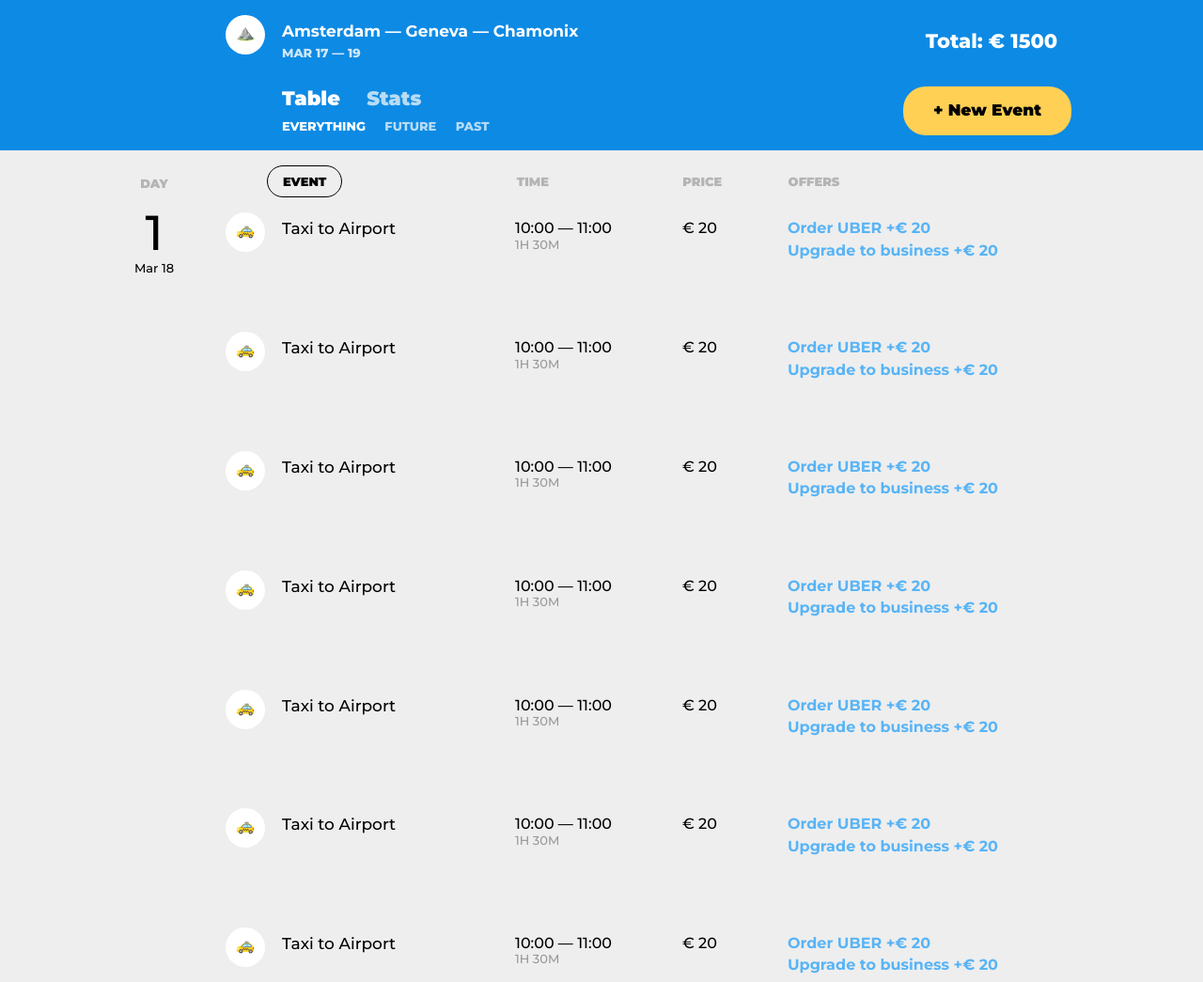
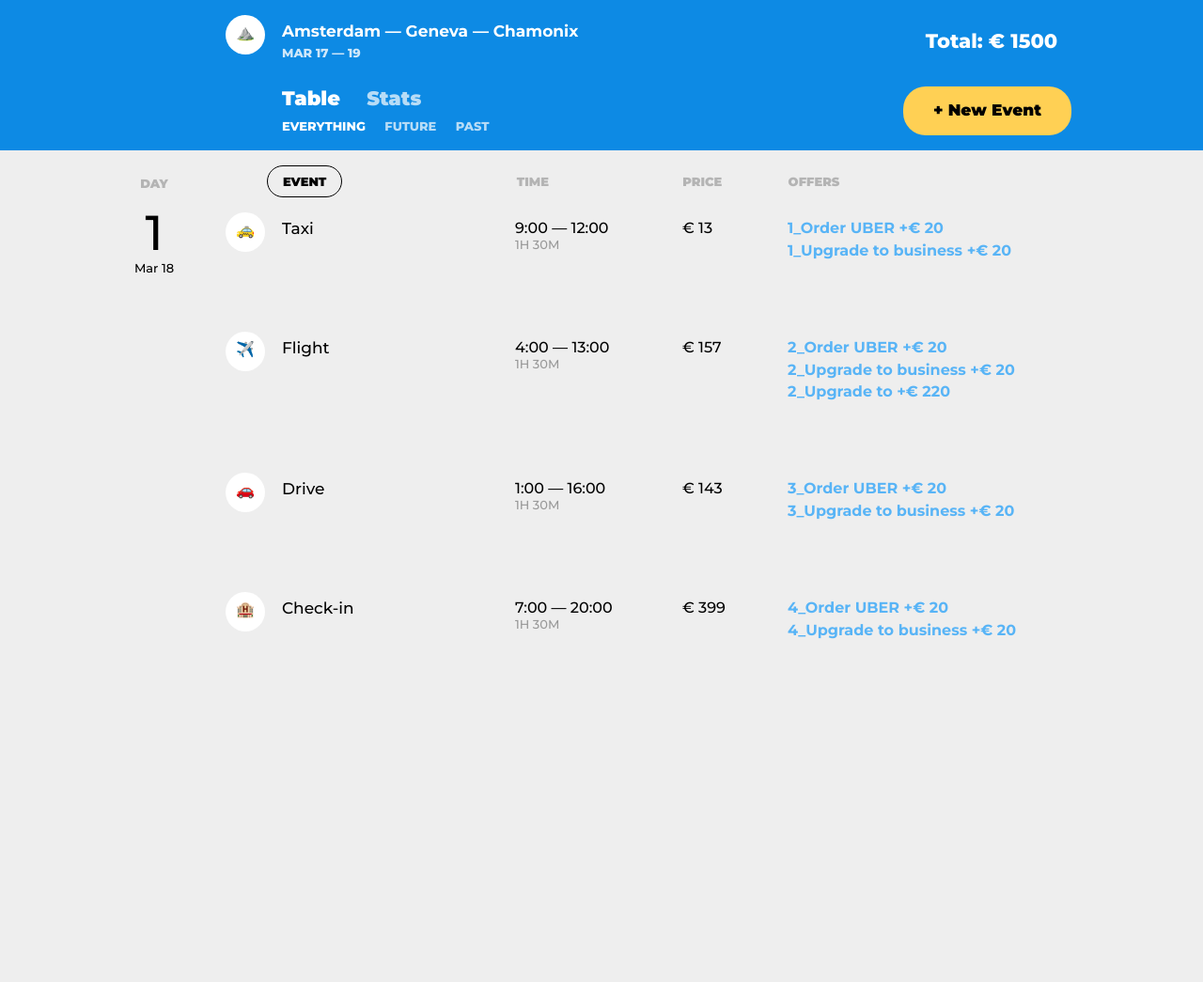
Before and after one commit to Detkovskiy/210992-big-trip-8, a website built with webpack: page public/index.html in a window 1280 px wide. Shown: the whole page at 94% size. After the commit the page ends 800 px from the top, so only its background shows below. Built offline with nearby package versions, Linux system fonts and the light colour scheme.

Commit message:
структурв данных(события)

```diff
--- a/public/index.html
+++ b/public/index.html
@@ -61,68 +61,7 @@
       </article>
 
       <div class="trip-day__items">
-        <article class="trip-point">
-          <i class="trip-icon">🚕</i>
-          <h3 class="trip-point__title">Taxi to Airport</h3>
-          <p class="trip-point__schedule">
-            <span class="trip-point__timetable">10:00&nbsp;&mdash; 11:00</span>
-            <span class="trip-point__duration">1h 30m</span>
-          </p>
-          <p class="trip-point__price">&euro;&nbsp;20</p>
-          <ul class="trip-point__offers">
-            <li>
-              <button class="trip-point__offer">Order UBER +&euro;&nbsp;20</button>
-            </li>
-            <li>
-              <button class="trip-point__offer">Upgrade to business +&euro;&nbsp;20</button>
-            </li>
-          </ul>
-        </article>
-        <article class="trip-point">
-          <i class="trip-icon">✈️</i>
-          <h3 class="trip-point__title">Flight to Geneva</h3>
-          <p class="trip-point__schedule">
-            <span class="trip-point__timetable">10:00&nbsp;&mdash; 11:00</span>
-            <span class="trip-point__duration">1h 30m</span>
-          </p>
-          <p class="trip-point__price">&euro;&nbsp;20</p>
-          <ul class="trip-point__offers">
-            <li>
-              <button class="trip-point__offer">Upgrade to business +&euro;&nbsp;20</button>
-            </li>
-            <li>
-              <button class="trip-point__offer">Select meal +&euro;&nbsp;20</button>
-            </li>
-          </ul>
-        </article>
-        <article class="trip-point">
-          <i class="trip-icon">🚗</i>
-          <h3 class="trip-point__title">Drive to Chamonix</h3>
-          <p class="trip-point__schedule">
-            <span class="trip-point__timetable">10:00&nbsp;&mdash; 11:00</span>
-            <span class="trip-point__duration">1h 30m</span>
-          </p>
-          <p class="trip-point__price">&euro;&nbsp;20</p>
-          <ul class="trip-point__offers">
-            <li>
-                <button class="trip-point__offer">Rent a car +&euro;&nbsp;200</button>
-              </li>
-          </ul>
-        </article>
-        <article class="trip-point">
-          <i class="trip-icon">🏨</i>
-          <h3 class="trip-point__title">Check into a hotel</h3>
-          <p class="trip-point__schedule">
-            <span class="trip-point__timetable">10:00&nbsp;&mdash; 11:00</span>
-            <span class="trip-point__duration">1h 30m</span>
-          </p>
-          <p class="trip-point__price">&euro;&nbsp;20</p>
-          <ul class="trip-point__offers">
-            <li>
-              <button class="trip-point__offer">Add breakfast +&euro;&nbsp;20</button>
-            </li>
-          </ul>
-        </article>
+
       </div>
     </section>
   </section>
--- /dev/null
+++ b/src/data.js
@@ -0,0 +1,44 @@
+import {getRandomFromInterval} from '../src/utils.js';
+
+export const trips = () => ({
+  city: [
+    `Amsterdam`,
+    `Geneva`,
+    `Chamonix`,
+  ],
+  events: [
+    {
+      'type': `Taxi`,
+      'icon': `🚕`,
+      'price': getRandomFromInterval(5, 100),
+      'time': [getRandomFromInterval(0, 10), getRandomFromInterval(10, 24)],
+      'offers': [`1_Order UBER +€ 20`, `1_Upgrade to business +€ 20`]},
+    {
+      'type': `Flight`,
+      'icon': `✈️`,
+      'price': getRandomFromInterval(5, 300),
+      'time': [getRandomFromInterval(0, 10), getRandomFromInterval(10, 24)],
+      'offers': [`2_Order UBER +€ 20`, `2_Upgrade to business +€ 20`, `2_Upgrade to  +€ 220`]},
+    {
+      'type': `Drive`,
+      'icon': `🚗`,
+      'price': getRandomFromInterval(10, 150),
+      'time': [getRandomFromInterval(0, 10), getRandomFromInterval(10, 24)],
+      'offers': [`3_Order UBER +€ 20`, `3_Upgrade to business +€ 20`]},
+    {
+      'type': `Check-in`,
+      'icon': `🏨`,
+      'price': getRandomFromInterval(200, 400),
+      'time': [getRandomFromInterval(0, 10), getRandomFromInterval(10, 24)],
+      'offers': [`4_Order UBER +€ 20`, `4_Upgrade to business +€ 20`]}
+  ],
+  offers: new Set([
+    `Add luggage`,
+    `Switch to comfort class`,
+    `Add meal`,
+    `Choose seats`
+  ]),
+  description: `Lorem ipsum dolor sit amet, consectetur adipiscing elit. Cras aliquet varius magna, non porta ligula feugiat eget. Fusce tristique felis at fermentum pharetra. Aliquam id orci ut lectus varius viverra. Nullam nunc ex, convallis sed finibus eget, sollicitudin eget ante. Phasellus eros mauris, condimentum sed nibh vitae, sodales efficitur ipsum. Sed blandit, eros vel aliquam faucibus, purus ex euismod diam, eu luctus nunc ante ut dui. Sed sed nisi sed augue convallis suscipit in sed felis. Aliquam erat volutpat. Nunc fermentum tortor ac porta dapibus. In rutrum ac purus sit amet tempus.`,
+  picture: `//picsum.photos/100/100?r=${Math.random()}`,
+  isFavorite: false
+});
--- a/src/main.js
+++ b/src/main.js
@@ -1,7 +1,7 @@
 import {renderFilter} from '../src/make-filter.js';
 import {renderTrip} from './make-point.js';
 import {getRandomFromInterval, render} from '../src/utils.js';
-
+import {trips} from '../src/data.js';
 
 const tripFilter = document.querySelector(`.trip-filter`);
 const tripItems = document.querySelector(`.trip-day__items`);
@@ -21,10 +21,8 @@ const filtersName = [
 ];
 
 render(tripFilter, renderFilter(filtersName));
-render(tripItems, renderTrip(7));
+render(tripItems, renderTrip(trips()));
 
-
-renderTrip(7);
 
 /* Обработчик выбора фильтра */
 tripFilter.addEventListener(`change`, () => render(tripItems, renderTrip(getRandomFromInterval(3, 10))));
--- a/src/make-point.js
+++ b/src/make-point.js
@@ -1,31 +1,27 @@
 /* Функция отрисовки карточки */
-export const renderTrip = (count) => {
+export const renderTrip = (tripData) => {
   let content = ``;
 
   /* Шаблон карточки */
-  const cardTemplate = () => (`<article class="trip-point">
-          <i class="trip-icon">🚕</i>
-          <h3 class="trip-point__title">Taxi to Airport</h3>
+  const cardTemplate = (data) => (`
+        <article class="trip-point">
+          <i class="trip-icon">${data.icon}</i>
+          <h3 class="trip-point__title">${data.type}</h3>
           <p class="trip-point__schedule">
-            <span class="trip-point__timetable">10:00&nbsp;— 11:00</span>
+            <span class="trip-point__timetable">${data.time[0]}:00 — ${data.time[1]}:00</span>
             <span class="trip-point__duration">1h 30m</span>
           </p>
-          <p class="trip-point__price">€&nbsp;20</p>
+          <p class="trip-point__price">€&nbsp;${data.price}</p>
           <ul class="trip-point__offers">
+          ${data.offers.map((it) => `
             <li>
-              <button class="trip-point__offer">Order UBER +€&nbsp;20</button>
-            </li>
-            <li>
-              <button class="trip-point__offer">Upgrade to business +€&nbsp;20</button>
-            </li>
+              <button class="trip-point__offer">${it}</button>
+            </li>`).join(``)}
           </ul>
         </article>`);
 
-  let i = 0;
-
-  while (i < count) {
-    content += cardTemplate();
-    i++;
+  for (const it of tripData.events) {
+    content += cardTemplate(it);
   }
 
   /* Вывод фильтров на станицу */
```
